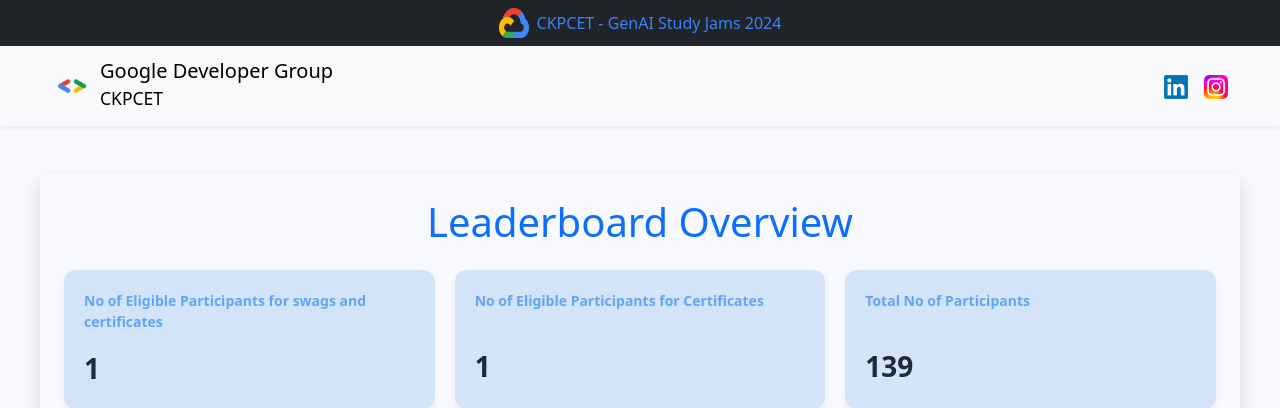
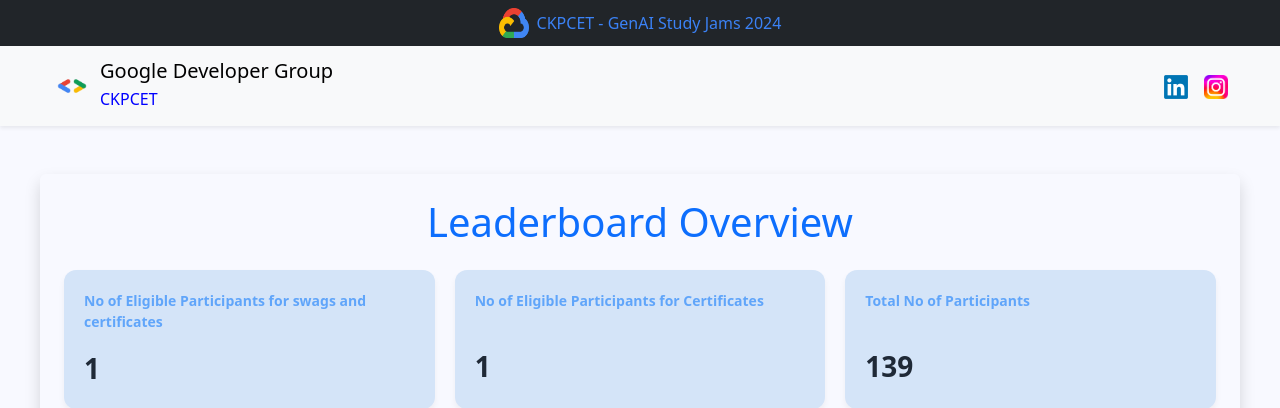
Before and after one commit to Kevin-The-Dev/GDG_CKPCET, a Flask app: page / in a window 1280 px wide. Shown: the top 408 px of the page. Run offline with Flask 3, Linux system fonts and the light colour scheme; some libraries are stand-ins or nearby versions.

Commit message:
Update index.html

```diff
--- a/templates/index.html
+++ b/templates/index.html
@@ -26,7 +26,7 @@
             <img src="/static/gdg_logo.png" alt="GDG Logo" width="40" height="40" class="me-2">
             <div>
                 <h5 class="mb-0">Google Developer Group</h5>
-                <small>CKPCET</small>
+                <small style="font-size: 16px;color: blue;font-weight: 500;}">CKPCET</small>
             </div>
         </a>
         <div class="ms-auto d-flex align-items-center">
```
